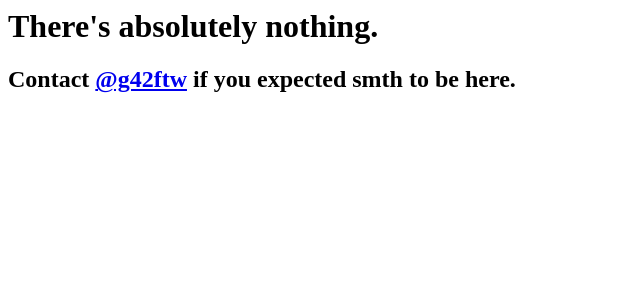
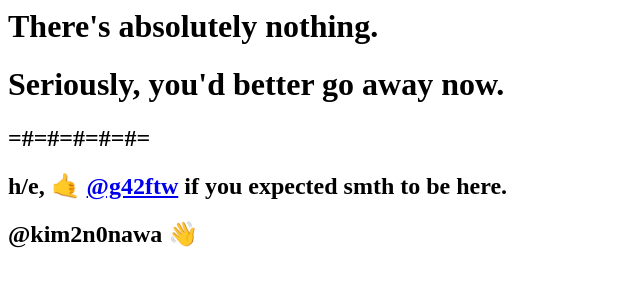
Before and after one commit to realign-ml/index, a plain HTML site: page index.html in a window 1280 px wide. Shown: the whole page, without its empty margins (0-640 px from the left). Drawn offline with Linux system fonts and the light colour scheme.

Commit message:
Update index.html

```diff
--- a/index.html
+++ b/index.html
@@ -4,6 +4,9 @@
 </head>
 <body>
 <h1>There's absolutely nothing.</h1>
-<h2>Contact <a href=https://t.me/g42ftw>@g42ftw</a> if you expected smth to be here.
+<h1>Seriously, you'd better go away now.</h1>
+<h2>=#=#=#=#=#=</h2>
+<h2>h/e, 🤙 <a href=https://t.me/g42ftw>@g42ftw</a> if you expected smth to be here.
+<h2>@kim2n0nawa 👋</h2>
 </body>
 </html>
```
